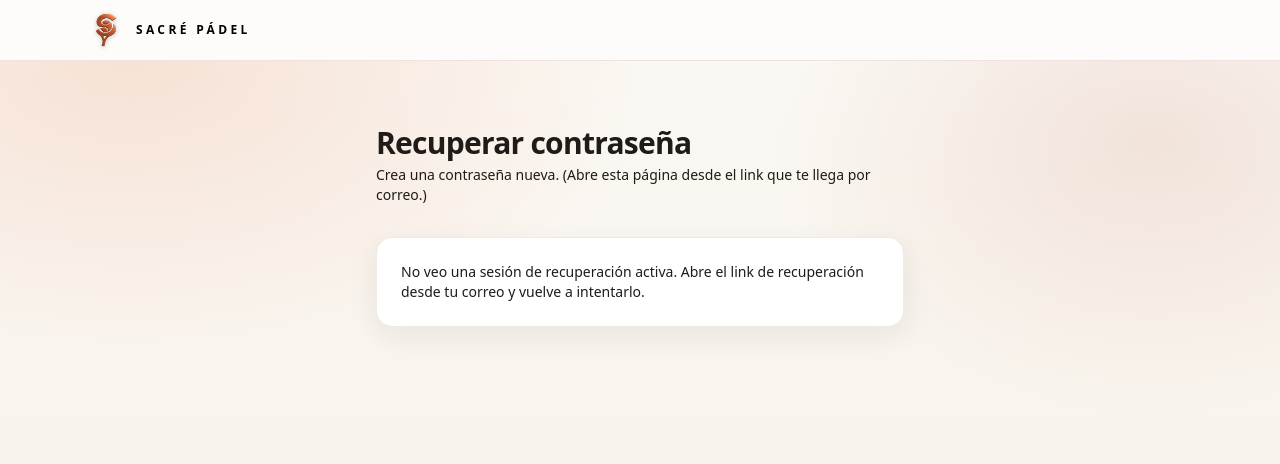
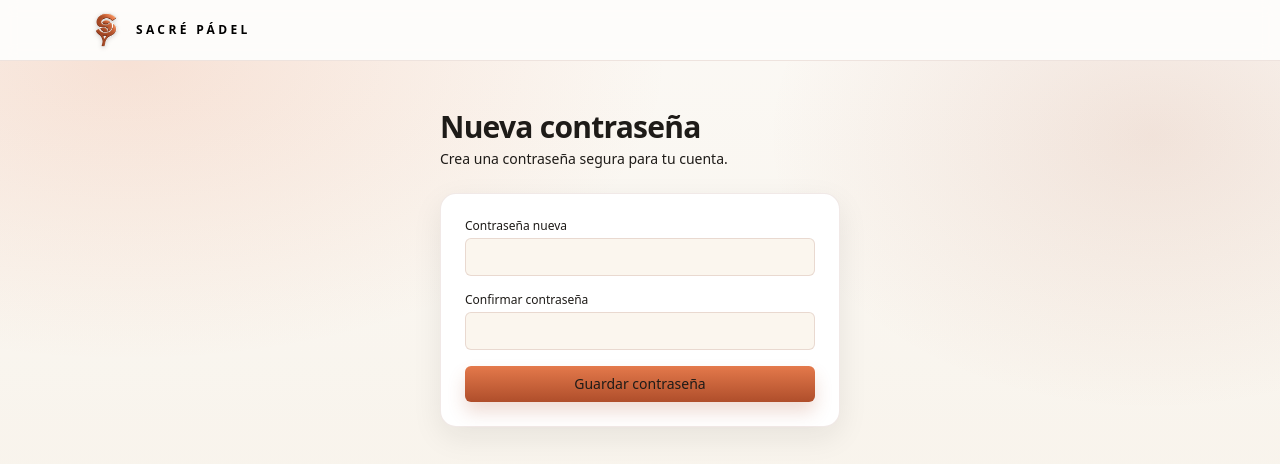
Before and after one commit to Roy125512/SacrePadel, a Next.js app: page /reset-password in a window 1280 px wide. Shown: the top 464 px of the page. Built offline with nearby package versions, Linux system fonts and the light colour scheme; no server answers.

Commit message:
Fix everythinggg

```diff
--- a/src/app/auth/callback/route.ts
+++ b/src/app/auth/callback/route.ts
@@ -5,7 +5,28 @@ export async function GET(request: Request) {
   const { searchParams, origin } = new URL(request.url);
 
   const code = searchParams.get("code");
-  const next = searchParams.get("next") || "/reservar"; // ✅ default
+  const type = (searchParams.get("type") || "").toLowerCase(); // recovery | signup | magiclink...
+  let next = searchParams.get("next");
+
+  // Si Supabase manda redirect_to, respétalo (solo si es del mismo origen)
+  if (!next) {
+    const redirectTo = searchParams.get("redirect_to");
+    if (redirectTo) {
+      try {
+        const u = new URL(redirectTo);
+        if (u.origin === origin) next = `${u.pathname}${u.search}${u.hash}`;
+      } catch {
+        // ignore
+      }
+    }
+  }
+
+  // Defaults por tipo
+  if (!next) {
+    if (type === "recovery") next = "/reset-password";
+    else if (type === "signup") next = "/perfil";
+    else next = "/reservar";
+  }
 
   if (code) {
     const supabase = await createClient();
--- /dev/null
+++ b/src/app/forgot-password/page.tsx
@@ -0,0 +1,84 @@
+"use client";
+
+import React, { useState } from "react";
+import { supabaseBrowser } from "@/lib/supabaseBrowser";
+import { useRouter } from "next/navigation";
+
+export default function ForgotPasswordPage() {
+  const router = useRouter();
+  const [email, setEmail] = useState("");
+  const [sending, setSending] = useState(false);
+  const [done, setDone] = useState(false);
+  const [error, setError] = useState<string | null>(null);
+
+  async function onSubmit(e: React.FormEvent) {
+    e.preventDefault();
+    setError(null);
+    setSending(true);
+
+    try {
+      const origin = window.location.origin;
+
+      const { error } = await supabaseBrowser.auth.resetPasswordForEmail(email.trim(), {
+        redirectTo: `${origin}/reset-password`,
+      });
+
+      if (error) throw error;
+      setDone(true);
+    } catch (err: any) {
+      setError(err?.message ?? "No se pudo enviar el correo.");
+    } finally {
+      setSending(false);
+    }
+  }
+
+  return (
+    <div className="min-h-[calc(100vh-56px)] page page-gradient">
+      <div className="mx-auto max-w-md px-6 py-12">
+        <h1 className="section-title">Recuperar contraseña</h1>
+        <p className="section-subtitle">Te mandamos un enlace para crear una nueva.</p>
+
+        <div className="card mt-6 p-6">
+          {done ? (
+            <div className="text-sm text-white/80 leading-relaxed">
+              Listo ✅ Revisa tu correo. Si no aparece, checa spam/promociones.
+              <div className="mt-4">
+                <button className="btn-secondary w-full" onClick={() => router.push("/login")}>
+                  Volver a iniciar sesión
+                </button>
+              </div>
+            </div>
+          ) : (
+            <form onSubmit={onSubmit} className="grid gap-4">
+              <div>
+                <label className="block text-xs text-white/70">Correo</label>
+                <input
+                  className="input w-full"
+                  type="email"
+                  placeholder="tu@correo.com"
+                  value={email}
+                  onChange={(e) => setEmail(e.target.value)}
+                  required
+                />
+              </div>
+
+              {error && <div className="text-sm text-red-200">{error}</div>}
+
+              <button className="btn-primary w-full" disabled={sending}>
+                {sending ? "Enviando…" : "Enviar enlace"}
+              </button>
+
+              <button
+                type="button"
+                className="btn-secondary w-full"
+                onClick={() => router.push("/login")}
+              >
+                Cancelar
+              </button>
+            </form>
+          )}
+        </div>
+      </div>
+    </div>
+  );
+}
--- a/src/app/login/LoginClient.tsx
+++ b/src/app/login/LoginClient.tsx
@@ -122,6 +122,7 @@ export default function LoginClient() {
           {isSignup ? "Crea tu cuenta con correo y contraseña." : "Ingresa con tu correo y contraseña."}
         </p>
 
+
         <div className="mt-8 card">
           {error && (
             <div className="mb-4 rounded-md border border-red-500/30 bg-red-500/10 p-3 text-sm text-red-200">
@@ -213,6 +214,15 @@ export default function LoginClient() {
           <button onClick={() => router.push("/")} className="mt-2 w-full btn-secondary">
             Volver
           </button>
+
+          <div className="mt-3 text-center">
+            <a href="/forgot-password" className="text-sm underline text-white/70 hover:text-white">
+              ¿Olvidaste tu contraseña?
+            </a>
+          </div>
+
+
+
         </div>
       </div>
     </div>
--- a/src/app/reset-password/page.tsx
+++ b/src/app/reset-password/page.tsx
@@ -1,116 +1,92 @@
 "use client";
 
-import { useEffect, useState } from "react";
+import React, { useEffect, useState } from "react";
+import { supabaseBrowser } from "@/lib/supabaseBrowser";
 import { useRouter } from "next/navigation";
-import { createClient } from "@/lib/supabaseClient";
 
 export default function ResetPasswordPage() {
   const router = useRouter();
-  const supabase = createClient();
-
-  const [loading, setLoading] = useState(true);
-  const [hasSession, setHasSession] = useState(false);
-
+  const [ready, setReady] = useState(false);
   const [password, setPassword] = useState("");
-  const [confirm, setConfirm] = useState("");
-
+  const [password2, setPassword2] = useState("");
   const [saving, setSaving] = useState(false);
   const [error, setError] = useState<string | null>(null);
-  const [ok, setOk] = useState<string | null>(null);
 
+  // Cuando abres desde el correo, Supabase deja una sesión temporal
   useEffect(() => {
     (async () => {
-      const { data } = await supabase.auth.getSession();
-      setHasSession(Boolean(data.session));
-      setLoading(false);
+      const { data } = await supabaseBrowser.auth.getSession();
+      // Si no hay sesión, puede ser que el link no se procesó bien
+      setReady(true);
     })();
-    // eslint-disable-next-line react-hooks/exhaustive-deps
   }, []);
 
-  async function updatePassword() {
+  async function onSubmit(e: React.FormEvent) {
+    e.preventDefault();
+    setError(null);
+
+    if (password.length < 8) {
+      setError("La contraseña debe tener al menos 8 caracteres.");
+      return;
+    }
+    if (password !== password2) {
+      setError("Las contraseñas no coinciden.");
+      return;
+    }
+
     setSaving(true);
-    setError(null);
-    setOk(null);
+    try {
+      const { error } = await supabaseBrowser.auth.updateUser({ password });
+      if (error) throw error;
 
-    try {
-      if (!password) throw new Error("Escribe tu nueva contraseña.");
-      if (password.length < 8) throw new Error("La contraseña debe tener al menos 8 caracteres.");
-      if (!confirm) throw new Error("Confirma tu nueva contraseña.");
-      if (password !== confirm) throw new Error("Las contraseñas no coinciden.");
-
-      const { error: err } = await supabase.auth.updateUser({ password });
-      if (err) throw err;
-
-      setOk("Listo. Tu contraseña se actualizó.");
-      setTimeout(() => {
-        router.replace("/perfil");
-        router.refresh();
-      }, 600);
-    } catch (e: any) {
-      setError(e?.message ?? "No se pudo actualizar la contraseña");
+      // Opcional: redirige a perfil o login
+      router.push("/perfil");
+    } catch (err: any) {
+      setError(err?.message ?? "No se pudo actualizar la contraseña.");
     } finally {
       setSaving(false);
     }
   }
 
   return (
-    <div className="page page-gradient">
-      <div className="mx-auto max-w-xl px-6 py-16">
-        <h1 className="section-title">Recuperar contraseña</h1>
-        <p className="section-subtitle">
-          Crea una contraseña nueva. (Abre esta página desde el link que te llega por correo.)
-        </p>
+    <div className="min-h-[calc(100vh-56px)] page page-gradient">
+      <div className="mx-auto max-w-md px-6 py-12">
+        <h1 className="section-title">Nueva contraseña</h1>
+        <p className="section-subtitle">Crea una contraseña segura para tu cuenta.</p>
 
-        <div className="mt-8 card">
-          {error && (
-            <div className="mb-4 rounded-md border border-red-500/30 bg-red-500/10 p-3 text-sm text-red-200">
-              {error}
-            </div>
-          )}
-
-          {ok && (
-            <div className="mb-4 rounded-md border border-emerald-500/30 bg-emerald-500/10 p-3 text-sm text-emerald-200">
-              {ok}
-            </div>
-          )}
-
-          {loading ? (
+        <div className="card mt-6 p-6">
+          {!ready ? (
             <div className="text-sm text-white/70">Cargando…</div>
-          ) : !hasSession ? (
-            <div className="text-sm text-white/70">
-              No veo una sesión de recuperación activa. Abre el link de recuperación desde tu correo
-              y vuelve a intentarlo.
-            </div>
           ) : (
-            <>
-              <label className="block text-xs text-white/70">Nueva contraseña</label>
+            <form onSubmit={onSubmit} className="grid gap-4">
+              <div>
+                <label className="block text-xs text-white/70">Contraseña nueva</label>
                 <input
-                className="input"
+                  className="input w-full"
+                  type="password"
                   value={password}
                   onChange={(e) => setPassword(e.target.value)}
-                placeholder="••••••••"
+                  required
+                />
+              </div>
+
+              <div>
+                <label className="block text-xs text-white/70">Confirmar contraseña</label>
+                <input
+                  className="input w-full"
                   type="password"
-                autoComplete="new-password"
+                  value={password2}
+                  onChange={(e) => setPassword2(e.target.value)}
+                  required
                 />
+              </div>
 
-              <label className="mt-4 block text-xs text-white/70">Confirmar contraseña</label>
-              <input
-                className="input"
-                value={confirm}
-                onChange={(e) => setConfirm(e.target.value)}
-                placeholder="••••••••"
-                type="password"
-                autoComplete="new-password"
-              />
+              {error && <div className="text-sm text-red-200">{error}</div>}
 
-              <button onClick={updatePassword} disabled={saving} className="mt-4 w-full btn-primary">
+              <button className="btn-primary w-full" disabled={saving}>
                 {saving ? "Guardando…" : "Guardar contraseña"}
               </button>
-
-              <button onClick={() => router.push("/")} className="mt-2 w-full btn-secondary">
-                Volver
-              </button>
-            </>
+            </form>
           )}
         </div>
       </div>
```
Also changed, not shown: src/components/AppHeader.tsx (+82 -4 lines), 2 other files (tests, documents, lock files or other folders). Lines whose indentation alone changed are shown as unchanged.
